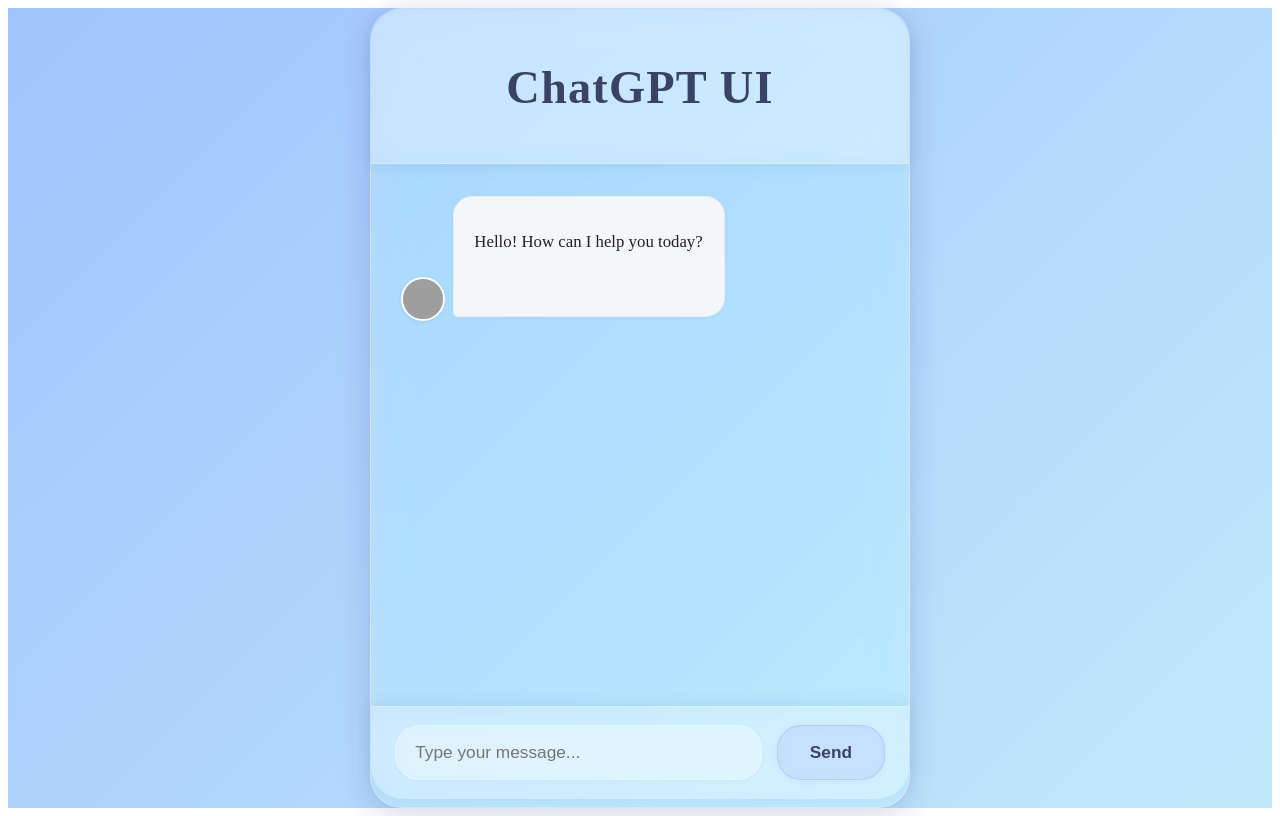
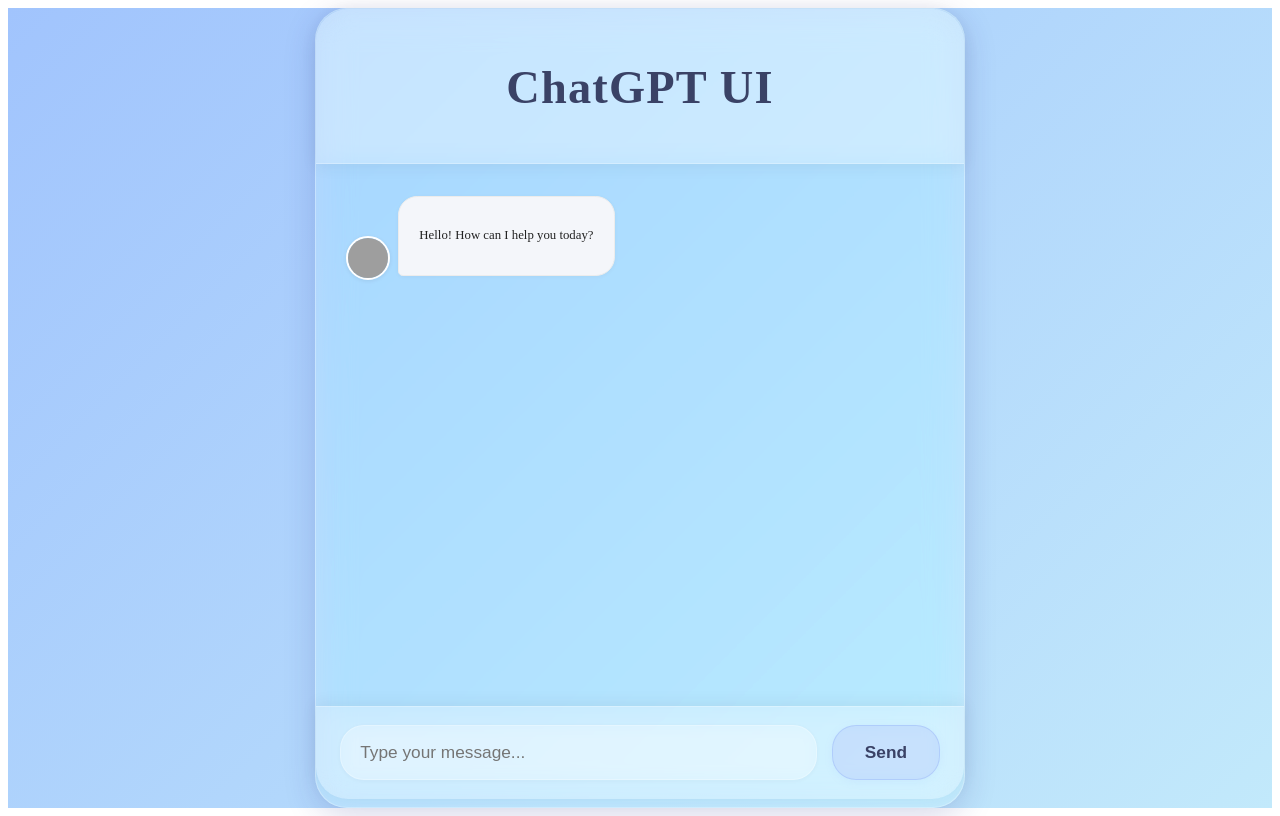
Before and after one commit to jinson-dev/cuddly-guide-ui, a Vue app: page / in a window 1280 px wide. Built offline with nearby package versions, Linux system fonts and the light colour scheme; grey boxes are pictures that could not be loaded.

Commit message:
alpha commit

```diff
--- a/src/App.vue
+++ b/src/App.vue
@@ -50,7 +50,7 @@
     'Accept': 'text/event-stream'
   },
   body: JSON.stringify({
-    prompt: text,
+    messages:  messages.value.slice(-5),
     model: 'deepseek-ai/DeepSeek-R1-Distill-Llama-70B-free'
   }),
   async onmessage(msg) {
@@ -58,6 +58,9 @@
       const clean = msg.data.trim().replace(/^data: /, '')
     if (clean === '[DONE]') {
       loading.value = false
+      if (assistantMsg.content.trim() === '') {
+        assistantMsg.content = '⚠️ (No response received)'
+      }
       return
     }
     const json = JSON.parse(clean)
@@ -88,12 +91,7 @@
 function scrollToBottom() {
   nextTick(() => {
     const el = messagesContainer.value
-    if (el) {
-      el.scrollTo({
-        top: el.scrollHeight,
-        behavior: 'smooth'
-      })
-    }
+    el?.scrollTo({ top: el.scrollHeight, behavior: 'smooth' })
   })
 }
 watch(
@@ -123,7 +121,7 @@
 
 .chat-container {
   width: 100%;
-  max-width: 540px;
+  max-width: 650px;
   margin: 0 auto;
   display: flex;
   flex-direction: column;
--- a/src/components/ChatMessage.vue
+++ b/src/components/ChatMessage.vue
@@ -90,12 +90,17 @@
   display: flex;
   align-items: flex-end;
   margin-bottom: 1.2rem;
+  width: 100%;
 }
 .chat-message.user {
+  display: flex;
+  justify-content: flex-start;
   flex-direction: row-reverse;
-  justify-content: flex-end;
+  flex-wrap: wrap;
+  align-content: space-between;
 }
 .chat-message.assistant {
+  flex-direction: row;
   justify-content: flex-start;
 }
 .avatar {
@@ -114,12 +119,11 @@
 .bubble {
   word-break: break-word;
   overflow-wrap: anywhere;
-  white-space: pre-wrap;
   max-width: 80%;
   min-width: 0;
   padding: 1rem 1.3rem;
   border-radius: 1.2rem;
-  font-size: 1.05rem;
+  font-size: 0.8rem;
   line-height: 1.6;
   background: #fff;
   box-shadow: 0 1px 4px rgba(0,0,0,0.04);
```
